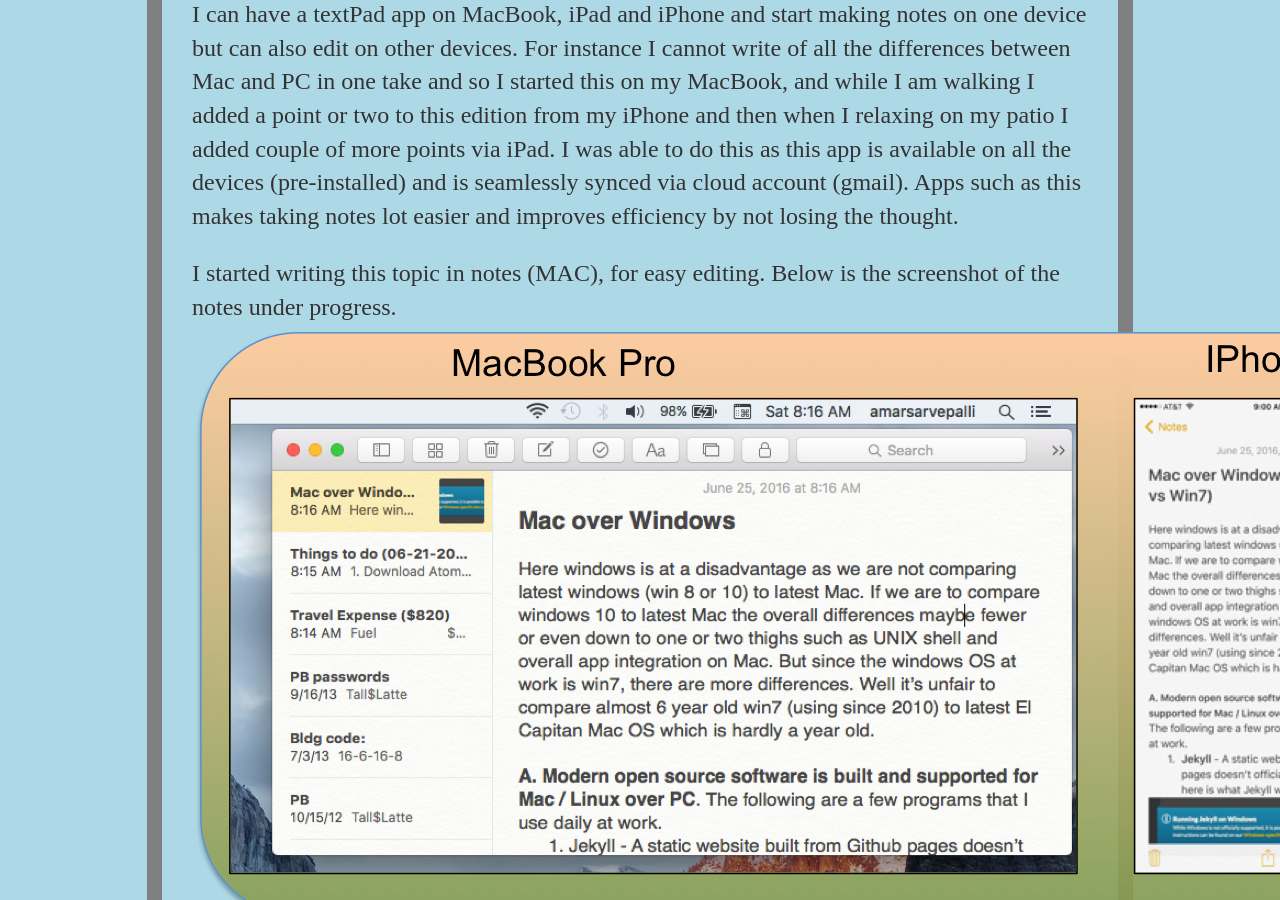
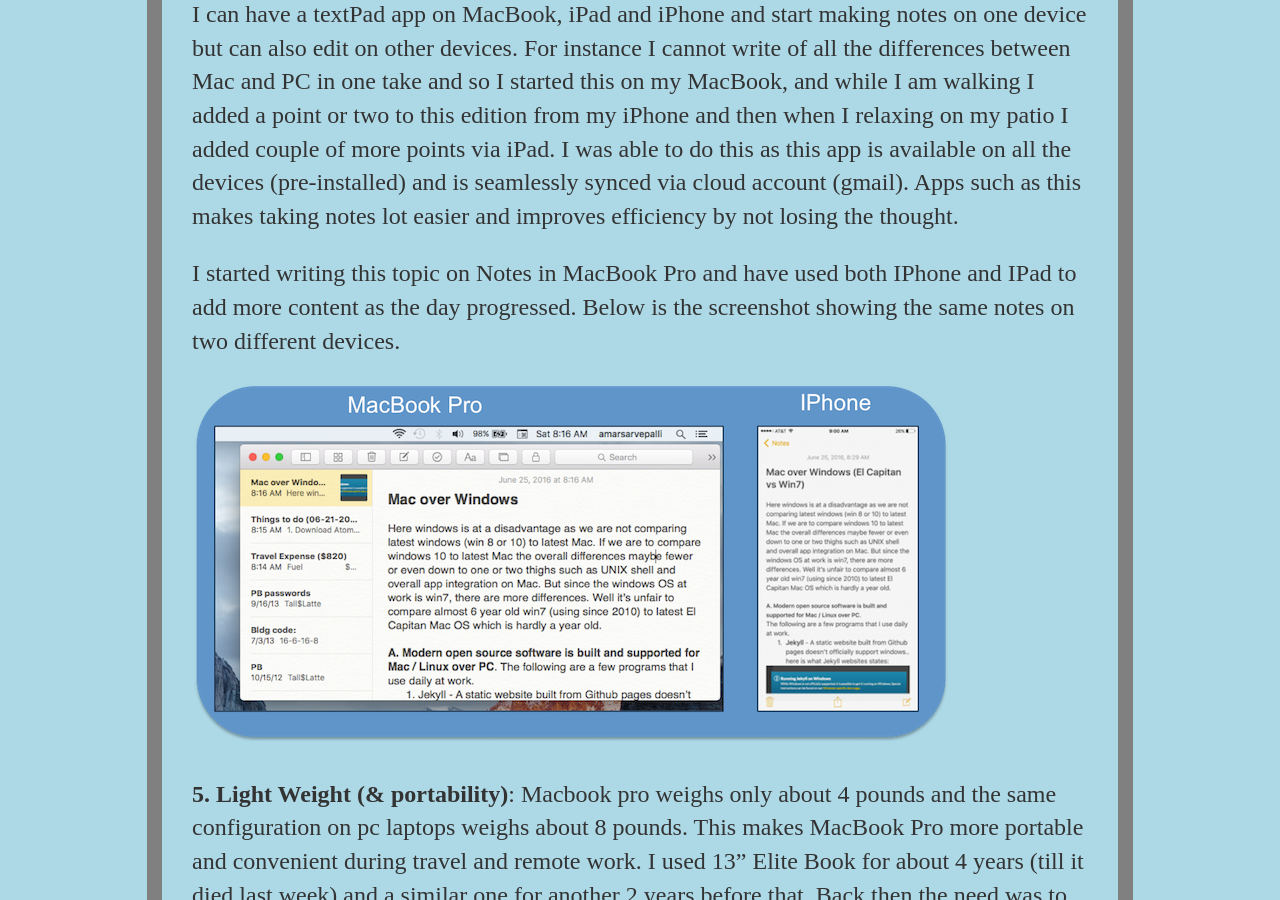
Before and after one commit to 4Step/4Step.github.io, a Jekyll site: the page built from _posts/2016-06-24-mac-vs-windows.md, in a window 1280 px wide and 900 px high, scrolled down 3250 px. Built offline with Jekyll 4.4.1, drawn with Linux system fonts in a browser that asks for light colours.

Commit message:
revise screeshot

```diff
--- a/_posts/2016-06-24-mac-vs-windows.md
+++ b/_posts/2016-06-24-mac-vs-windows.md
@@ -48,7 +48,8 @@
 
 **4. Integration onto devices**: Most of the apps are cross-platforms or cross-devices, meaning I can have a textPad app on MacBook, iPad and iPhone and start making notes on one device but can also edit on other devices. For instance I cannot write of all the differences between Mac and PC in one take and so I started this on my MacBook, and while I am walking I added a point or two to this edition from my iPhone and then when I relaxing on my patio I added couple of more points via iPad. I was able to do this as this app is available on all the devices (pre-installed) and is seamlessly synced via cloud account (gmail). Apps such as this makes taking notes lot easier and improves efficiency by not losing the thought.
 
-I started writing this topic in notes (MAC), for easy editing. Below is the screenshot of the notes under progress.
+I started writing this topic on Notes in MacBook Pro and have used both IPhone and IPad to add more content as the day progressed. Below is the screenshot showing the same notes on two different devices.
+
 ![Mac Notes]({{ site.url }}/assets/Mac_over_windows.png)
 
 **5. Light Weight (& portability)**: Macbook pro weighs only about 4 pounds and the same configuration on pc laptops weighs about 8 pounds. This makes MacBook Pro more portable and convenient during travel and  remote work. I used 13” Elite Book for about 4 years (till it died last week) and a similar one for another 2 years before that. Back then the need was to have a lighter laptop that is easy to carry while commuting (on lightrail in Portland). The downside to it was less computation power (even with 12 GB RAM, it struggled to run more than 4 programs efficiently). Another downside is capturing screenshots for documentation was a challenge due to small screen size. Also it got a smaller hard-drive (120 GB) and that leaves with less than 10GB space.
```
Also changed, not shown: assets/Mac_over_windows.png.
